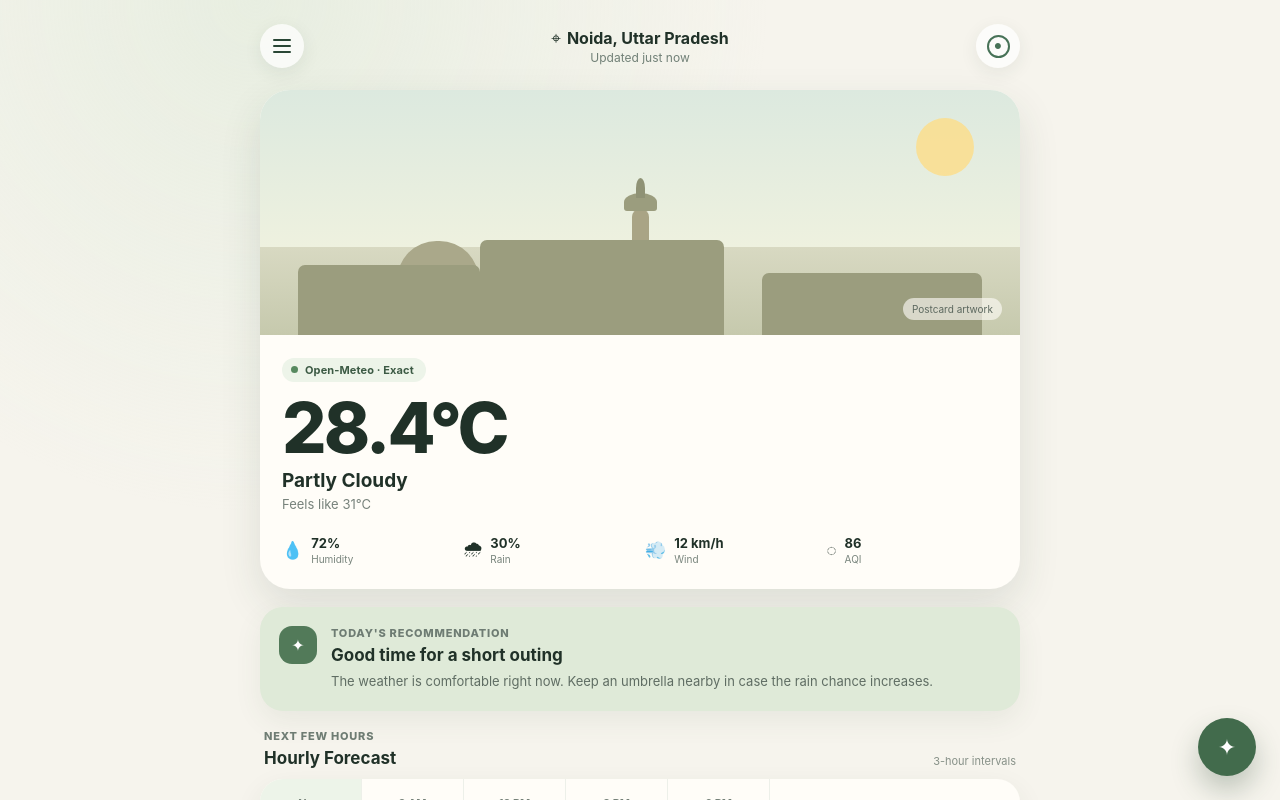
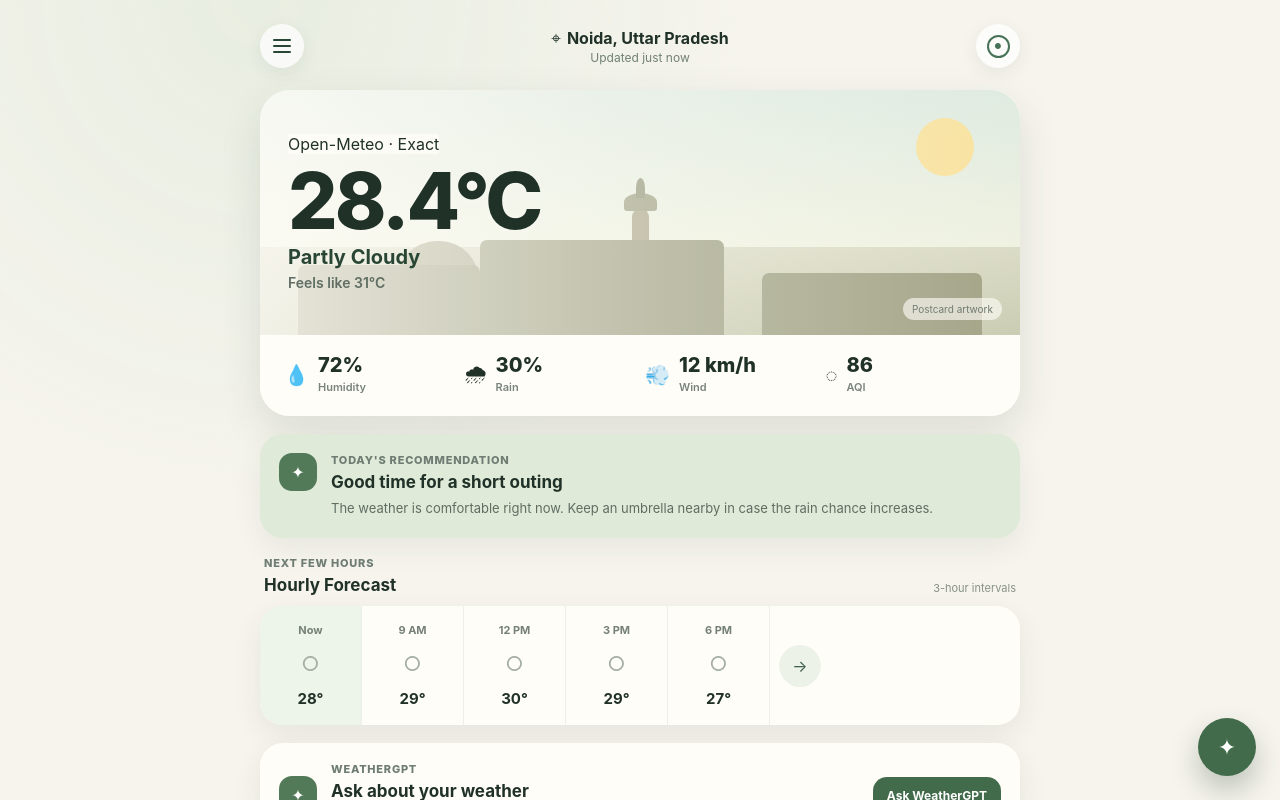
Before and after one commit to MuditKaushik1810/WeatherGPT-SIH2026, a React (Vite) app in the folder frontend/: page / in a window 1280 px wide. Shown: the top 800 px of the page. Built offline with nearby package versions, Linux system fonts and the light colour scheme.

Commit message:
style: refine Home weather postcard layout

```diff
--- a/frontend/src/components/WeatherPostcard.jsx
+++ b/frontend/src/components/WeatherPostcard.jsx
@@ -25,13 +25,10 @@ function WeatherPostcard({ weather }) {
           <span className="building building-three" />
         </div>
         <span className="postcard-placeholder">Postcard artwork</span>
-      </div>
 
-      <div className="postcard-info">
+        <div className="postcard-weather">
           <ProvenanceChip source={weather.source} dataTier={weather.data_tier} />
 
-        <div className="temperature-row">
-          <div>
           <div className="temperature">{show(weather.temp, '°C')}</div>
           <div className="condition">{weather.condition ?? 'Unavailable'}</div>
           <div className="feels-like">Feels like {show(weather.feels_like, '°C')}</div>
@@ -71,7 +68,6 @@ function WeatherPostcard({ weather }) {
           </div>
         </div>
       </div>
-      </div>
     </section>
   )
 }
--- a/frontend/src/styles.css
+++ b/frontend/src/styles.css
@@ -213,95 +213,66 @@ button:focus-visible {
   font-size: 10px;
 }
 
-.postcard-info {
-  padding: 22px 22px 24px;
+.postcard-weather {
+  position: absolute;
+  inset: 0;
+  display: flex;
+  flex-direction: column;
+  align-items: flex-start;
+  justify-content: center;
+  padding: 24px 28px;
+  background: linear-gradient(90deg, rgba(255, 253, 248, 0.76) 0%, rgba(255, 253, 248, 0.38) 48%, rgba(255, 253, 248, 0.08) 100%);
+}
+
+.postcard-weather .provenance-chip {
+  margin-bottom: 12px;
+  background: rgba(255, 253, 248, 0.78);
+  backdrop-filter: blur(4px);
 }
 
 .temperature {
-  font-size: clamp(52px, 10vw, 70px);
-  line-height: 0.92;
+  font-size: clamp(58px, 12vw, 78px);
+  line-height: 0.9;
   letter-spacing: -3px;
   font-weight: 800;
+  color: #203128;
+  text-shadow: 0 1px 8px rgba(255, 253, 248, 0.45);
 }
 
 .condition {
-  margin-top: 9px;
-  font-size: 19px;
-  font-weight: 700;
+  margin-top: 8px;
+  font-size: 20px;
+  font-weight: 750;
+  color: #294635;
   /* Backend condition strings are lowercase ("partly cloudy"); present them
      title-cased without transforming the underlying data. */
   text-transform: capitalize;
 }
 
-/* Provenance chip — source + data_tier, the app-wide grounding affordance. */
-.provenance-chip {
-  display: inline-flex;
-  align-items: center;
-  gap: 7px;
-  margin-bottom: 14px;
-  padding: 5px 12px 5px 9px;
-  border-radius: 99px;
-  background: #edf4e9;
-  color: #3c5a44;
-  font-size: 11px;
-  font-weight: 700;
-  letter-spacing: 0.01em;
-}
-
-.provenance-dot {
-  width: 7px;
-  height: 7px;
-  border-radius: 50%;
-  background: #57895f;
-}
-
-/* Tier accents: green = exact (base above), amber = estimated, grey = no data. */
-.provenance-regional_fallback,
-.provenance-historical_baseline {
-  background: #f6efd8;
-  color: #7a6321;
-}
-
-.provenance-regional_fallback .provenance-dot,
-.provenance-historical_baseline .provenance-dot {
-  background: #c39a2b;
-}
-
-.provenance-source_unavailable,
-.provenance-unresolved_location,
-.provenance-unknown {
-  background: #ecedea;
-  color: #6a716a;
-}
-
-.provenance-source_unavailable .provenance-dot,
-.provenance-unresolved_location .provenance-dot,
-.provenance-unknown .provenance-dot {
-  background: #9aa29a;
-}
-
 .feels-like {
-  margin-top: 4px;
-  color: #77827b;
-  font-size: 13px;
+  margin-top: 5px;
+  color: #5f6d63;
+  font-size: 14px;
+  font-weight: 600;
 }
 
 .weather-metrics {
   display: grid;
   grid-template-columns: repeat(4, 1fr);
   gap: 10px;
-  margin-top: 23px;
+  padding: 20px 24px 22px;
+  background: #fffdf8;
 }
 
 .metric {
   display: flex;
   align-items: center;
-  gap: 8px;
+  gap: 9px;
   min-width: 0;
 }
 
 .metric-icon {
-  font-size: 17px;
+  font-size: 20px;
 }
 
 .metric strong,
@@ -310,13 +281,16 @@ button:focus-visible {
 }
 
 .metric strong {
-  font-size: 13px;
+  font-size: 20px;
+  line-height: 1.05;
+  font-weight: 800;
 }
 
 .metric div span {
-  margin-top: 2px;
+  margin-top: 4px;
   color: #78847c;
-  font-size: 10px;
+  font-size: 11px;
+  font-weight: 600;
 }
 
 .recommendation-card,
@@ -545,6 +519,18 @@ button:focus-visible {
   }
 
   .postcard-artwork {
-    min-height: 210px;
+    min-height: 225px;
+  }
+
+  .postcard-weather {
+    padding: 20px 22px;
+  }
+
+  .temperature {
+    font-size: 58px;
+  }
+
+  .weather-metrics {
+    padding: 18px 20px 20px;
   }
 }
```
Lines whose indentation alone changed are shown as unchanged.
